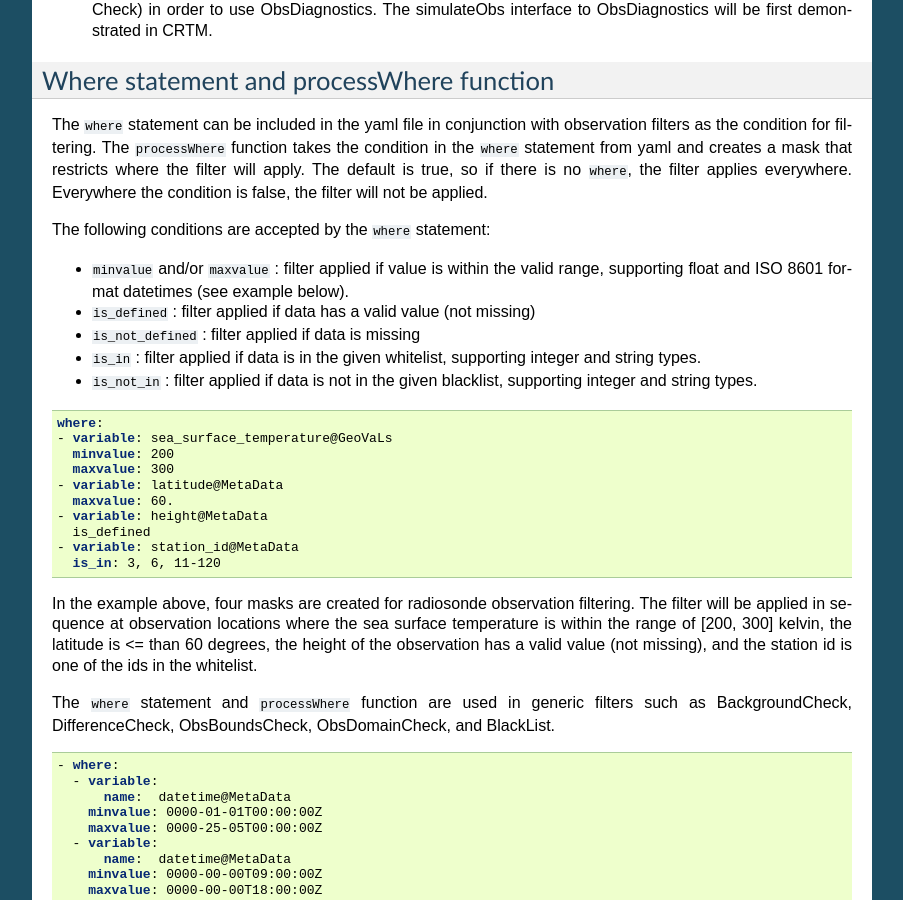
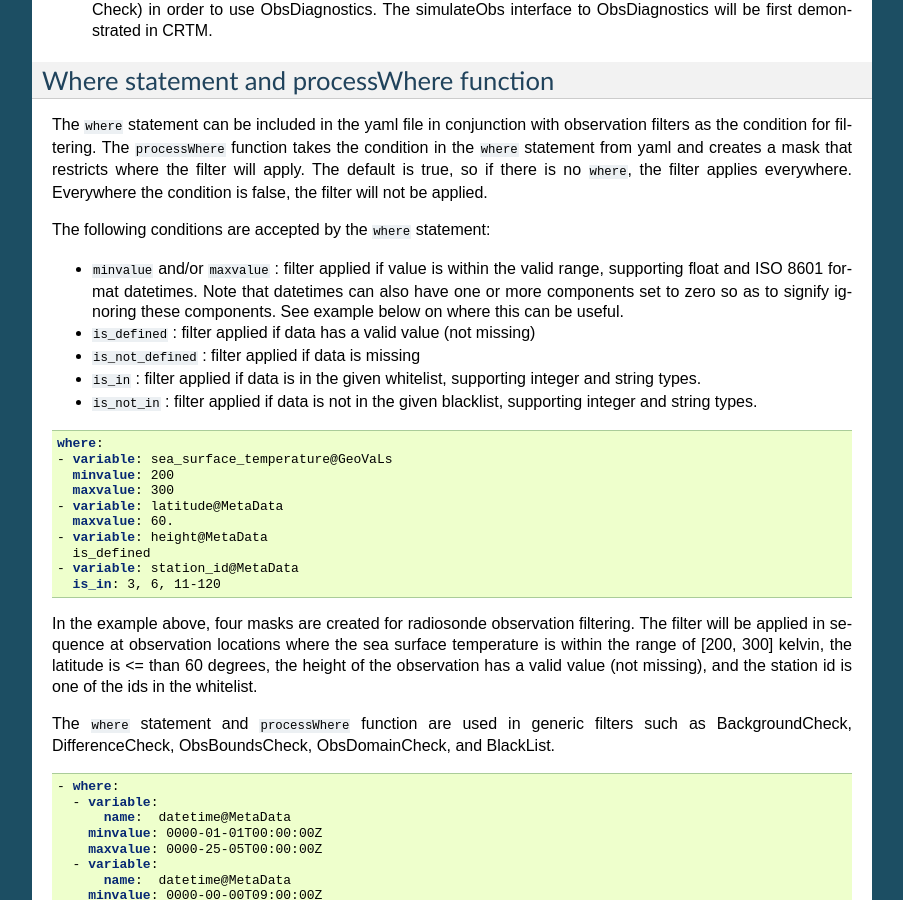
Before and after one commit to JCSDA/jedi-docs, a Sphinx documentation site: the page built from docs/jedi-components/ufo/qcfilters.rst, in a window 1280 px wide and 900 px high, scrolled down 18024 px. Shown: the whole window, without its empty margins (198-1101 px from the left). Built offline with Sphinx 7.4.7, drawn with Linux system fonts in a browser that asks for light colours.

Commit message:
MAINT: Minor changes based on review

```diff
--- a/docs/jedi-components/ufo/qcfilters.rst
+++ b/docs/jedi-components/ufo/qcfilters.rst
@@ -1029,7 +1029,7 @@ The :code:`where` statement can be included in the yaml file in conjunction with
 
 The following conditions are accepted by the :code:`where` statement:
 
-- :code:`minvalue` and/or :code:`maxvalue` : filter applied if value is within the valid range, supporting float and ISO 8601 format datetimes (see example below).
+- :code:`minvalue` and/or :code:`maxvalue` : filter applied if value is within the valid range, supporting float and ISO 8601 format datetimes.  Note that datetimes can also have one or more components set to zero so as to signify ignoring these components.  See example below on where this can be useful.
 - :code:`is_defined`                       : filter applied if data has a valid value (not missing)
 - :code:`is_not_defined`                   : filter applied if data is missing
 - :code:`is_in`                            : filter applied if data is in the given whitelist, supporting integer and string types.
```
